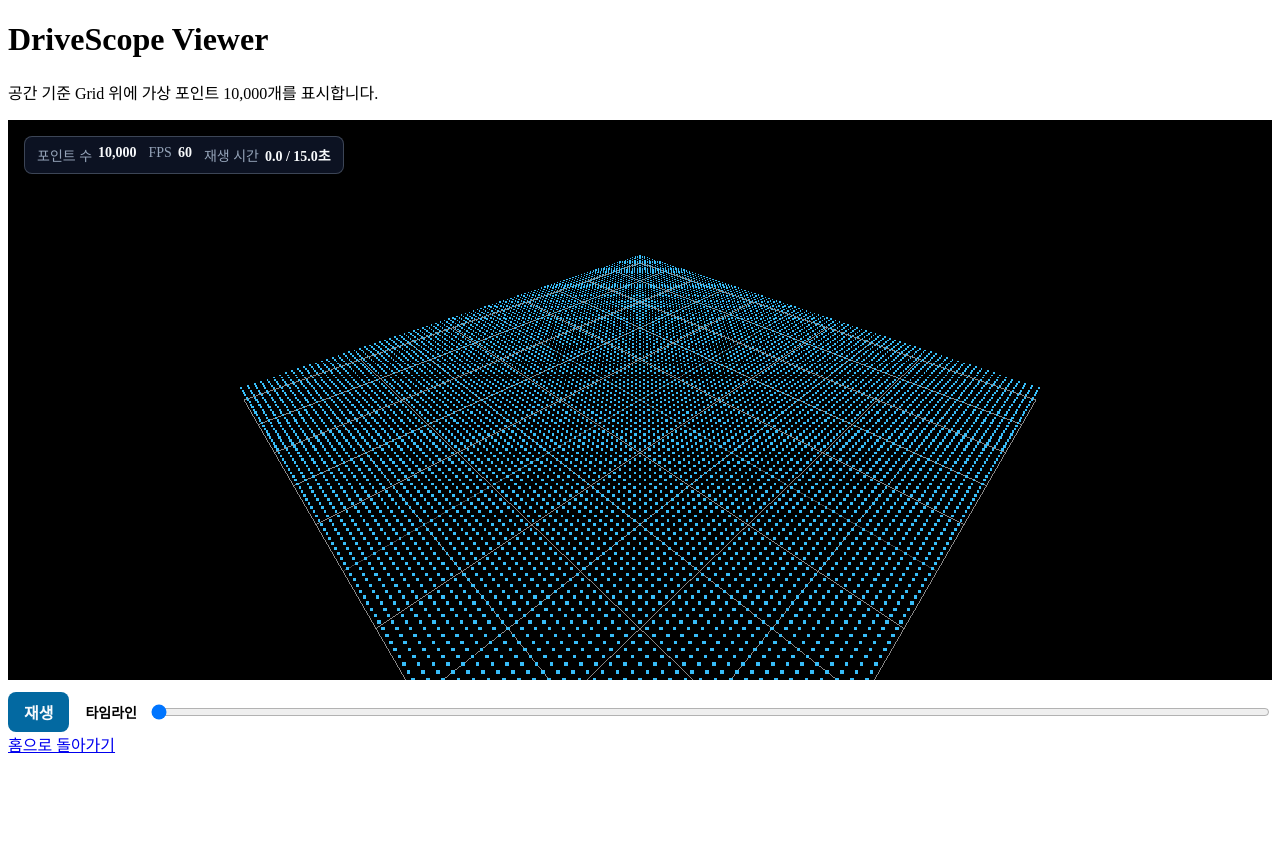
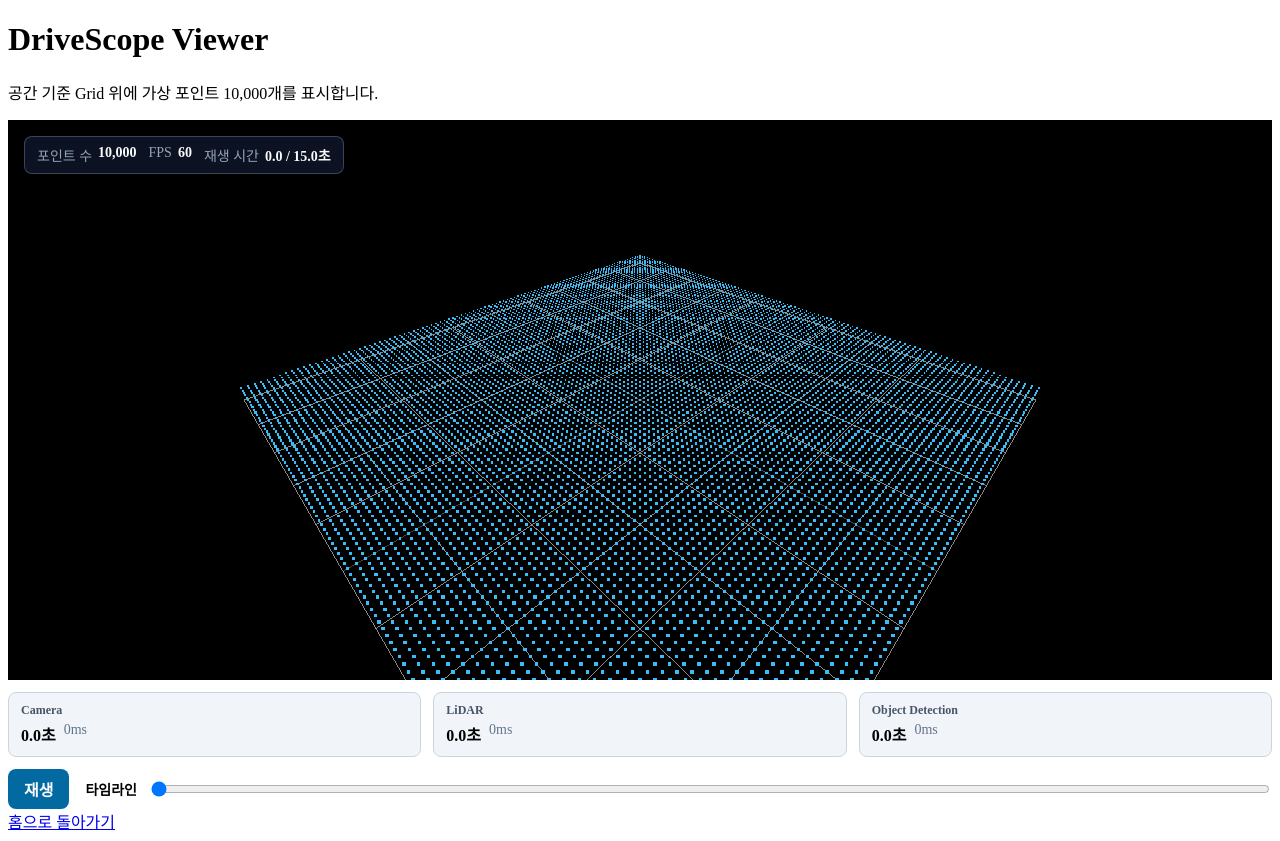
Before and after one commit to DoubleChamp/drivescope-visualizer, a Next.js app: page /viewer in a window 1280 px wide. Before the commit the page ends 800 px from the top, so only its background shows below. Built offline with nearby package versions, Linux system fonts and the light colour scheme.

Commit message:
feat: 센서 프레임 시간 동기화 추가

```diff
--- /dev/null
+++ b/app/viewer/_data/find-latest-frame-at-or-before.ts
@@ -0,0 +1,22 @@
+type TimestampedFrame = {
+  timestampMs: number;
+};
+
+export const findLatestFrameAtOrBefore = <T extends TimestampedFrame>(
+  frames: readonly T[],
+  targetTimeMs: number,
+): T | null => {
+  let latestFrame: T | null = null;
+
+  // TODO: 실제 데이터에서 탐색 비용이 병목으로 측정되면 정렬된 배열의 이진 탐색을 검토한다.
+  for (const frame of frames) {
+    if (
+      frame.timestampMs <= targetTimeMs &&
+      (latestFrame === null || frame.timestampMs > latestFrame.timestampMs)
+    ) {
+      latestFrame = frame;
+    }
+  }
+
+  return latestFrame;
+};
--- a/app/viewer/viewer-canvas.module.css
+++ b/app/viewer/viewer-canvas.module.css
@@ -41,6 +41,40 @@
   background: #111827;
 }
 
+.synchronizedFrames {
+  display: grid;
+  grid-template-columns: repeat(3, minmax(0, 1fr));
+  gap: 0.75rem;
+  margin: 0.75rem 0 0;
+}
+
+.synchronizedFrame {
+  padding: 0.625rem 0.75rem;
+  background: #f1f5f9;
+  border: 1px solid #cbd5e1;
+  border-radius: 0.5rem;
+}
+
+.synchronizedFrame dt {
+  color: #475569;
+  font-size: 0.75rem;
+  font-weight: 700;
+}
+
+.synchronizedFrame dd {
+  display: flex;
+  gap: 0.5rem;
+  margin: 0.25rem 0 0;
+  font-weight: 700;
+  font-variant-numeric: tabular-nums;
+}
+
+.timestampDifference {
+  color: #64748b;
+  font-size: 0.875rem;
+  font-weight: 500;
+}
+
 .controls {
   display: flex;
   align-items: center;
@@ -82,3 +116,9 @@
   min-width: 0;
   cursor: pointer;
 }
+
+@media (max-width: 640px) {
+  .synchronizedFrames {
+    grid-template-columns: 1fr;
+  }
+}
--- a/app/viewer/viewer-canvas.tsx
+++ b/app/viewer/viewer-canvas.tsx
@@ -11,6 +11,7 @@ import {
   Scene,
   WebGLRenderer,
 } from "three";
+import { findLatestFrameAtOrBefore } from "./_data/find-latest-frame-at-or-before";
 import { mockScenario } from "./_data/mock-scenario";
 import styles from "./viewer-canvas.module.css";
 
@@ -21,6 +22,9 @@ const FPS_SAMPLE_INTERVAL_MS = 1_000;
 const INITIAL_PLAYBACK_TIME_MS = 0;
 const PLAYBACK_UPDATE_INTERVAL_MS = 100;
 
+const formatTimestampDifference = (differenceMs: number) =>
+  `${differenceMs > 0 ? "+" : ""}${differenceMs.toLocaleString("ko-KR")}ms`;
+
 export default function ViewerCanvas() {
   const canvasRef = useRef<HTMLCanvasElement>(null);
   const playbackStartedAtRef = useRef(0);
@@ -30,6 +34,30 @@ export default function ViewerCanvas() {
     INITIAL_PLAYBACK_TIME_MS,
   );
   const [isPlaying, setIsPlaying] = useState(false);
+  // TODO: 실제 데이터에서 이 계산이 병목으로 측정되면 currentTimeMs 기준 useMemo를 검토한다.
+  const synchronizedFrames = [
+    {
+      label: "Camera",
+      frame: findLatestFrameAtOrBefore(
+        mockScenario.cameraFrames,
+        currentTimeMs,
+      ),
+    },
+    {
+      label: "LiDAR",
+      frame: findLatestFrameAtOrBefore(
+        mockScenario.lidarFrames,
+        currentTimeMs,
+      ),
+    },
+    {
+      label: "Object Detection",
+      frame: findLatestFrameAtOrBefore(
+        mockScenario.objectDetectionFrames,
+        currentTimeMs,
+      ),
+    },
+  ];
 
   useEffect(() => {
     const canvas = canvasRef.current;
@@ -196,6 +224,27 @@ export default function ViewerCanvas() {
         className={styles.canvas}
         aria-label="DriveScope 3D 뷰어"
       />
+      <dl className={styles.synchronizedFrames} aria-label="동기화된 Frame">
+        {synchronizedFrames.map(({ label, frame }) => (
+          <div key={label} className={styles.synchronizedFrame}>
+            <dt>{label}</dt>
+            <dd>
+              {frame === null ? (
+                "Frame 없음"
+              ) : (
+                <>
+                  {(frame.timestampMs / 1_000).toFixed(1)}초
+                  <span className={styles.timestampDifference}>
+                    {formatTimestampDifference(
+                      frame.timestampMs - currentTimeMs,
+                    )}
+                  </span>
+                </>
+              )}
+            </dd>
+          </div>
+        ))}
+      </dl>
       <div className={styles.controls}>
         <button
           type="button"
```
Also changed, not shown: 4 other files (tests, documents, lock files or other folders).
